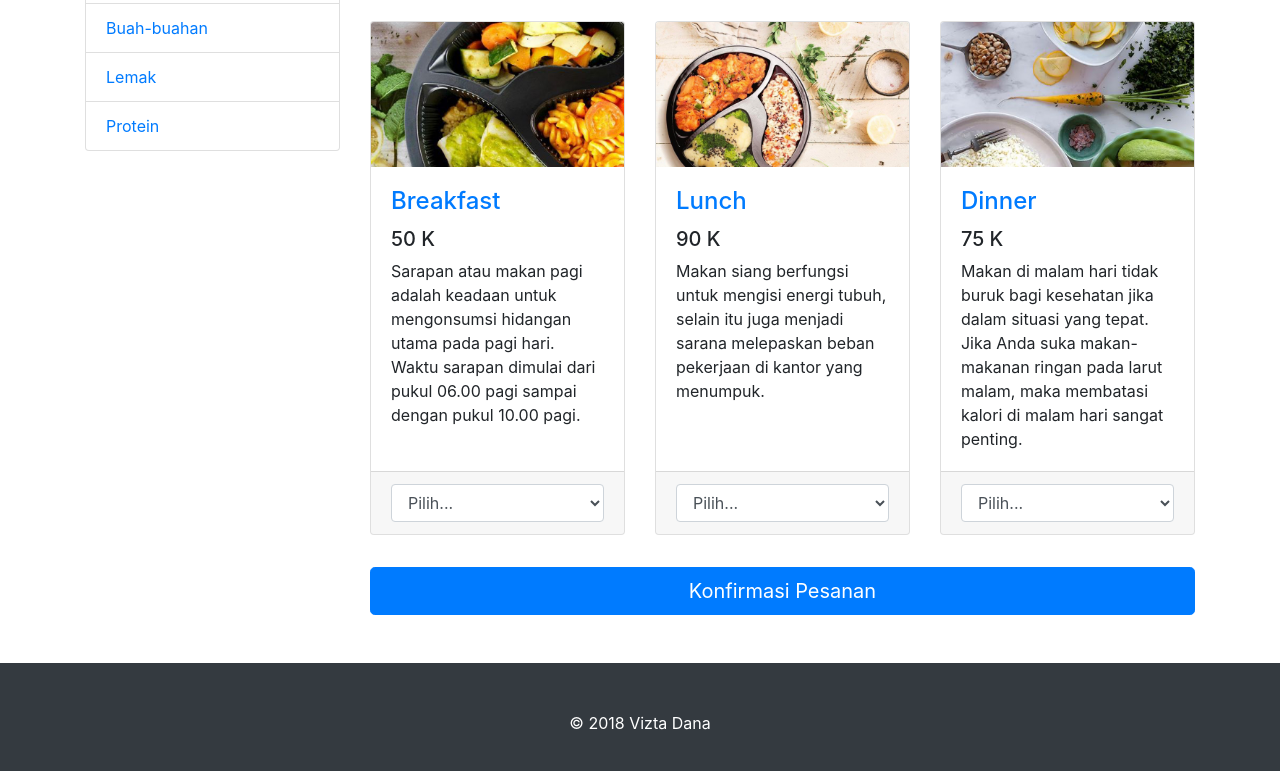
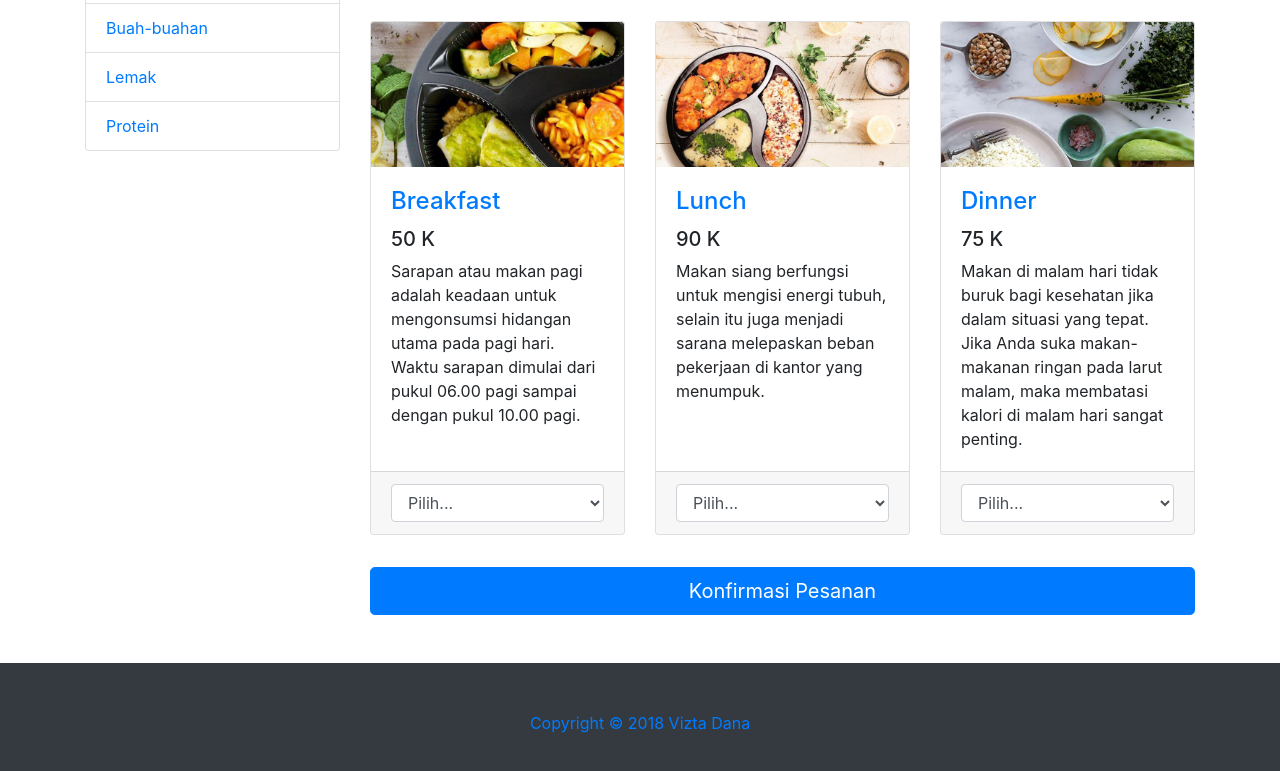
Before and after one commit to ultraktdev/HiO, a website: page index.html in a window 1280 px wide. Shown: the part 395-1166 px from the top of the page. Drawn offline with Linux system fonts and the light colour scheme.

Commit message:
Added footer WA functionality

```diff
--- a/index.html
+++ b/index.html
@@ -188,10 +188,9 @@
 
     <!-- Footer -->
     <footer class="py-5 bg-dark">
-      <div class="container">
-        <p class="m-0 text-center text-white">&copy; 2018 Vizta Dana</p>
+      <div class="container text-center">
+        <a class="whatsapp m-0" href="">Copyright &copy; 2018 Vizta Dana</a>
       </div>
-      <!-- /.container -->
     </footer>
 
     <!-- Bootstrap core JavaScript -->
@@ -228,7 +227,7 @@
         $('.whatsapp').on("click", function (x) {
           x.preventDefault();
           // Message WA
-          var urlencodedtext = encodeURIComponent("Halo Karin, saya ingin informasi lebih lanjut mengenai ...");
+          var urlencodedtext = encodeURIComponent("Halo Vizta, saya ingin informasi lebih lanjut mengenai ...");
           // Kirim WA
           var whatsappphonenumber = 6281277378844; // Vizta Dana
           var whatsapp_url = "https://api.whatsapp.com/send?phone=" + whatsappphonenumber + "&text=" + urlencodedtext;
```
